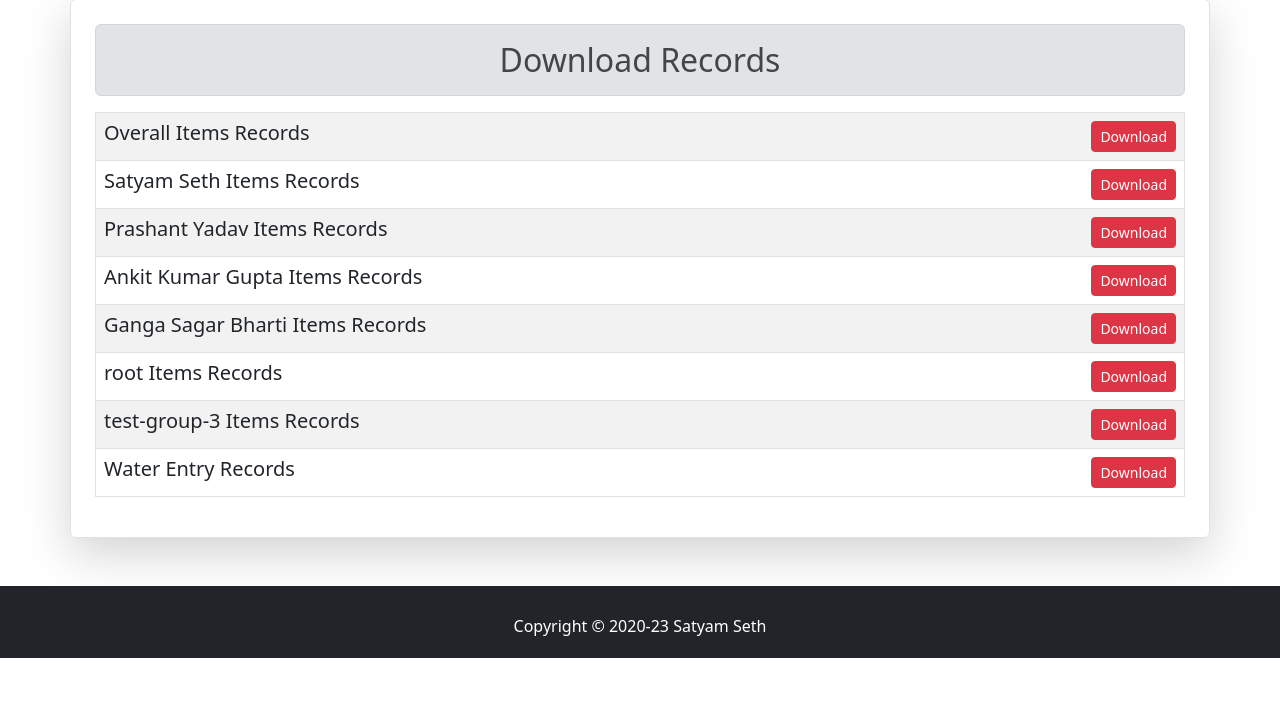
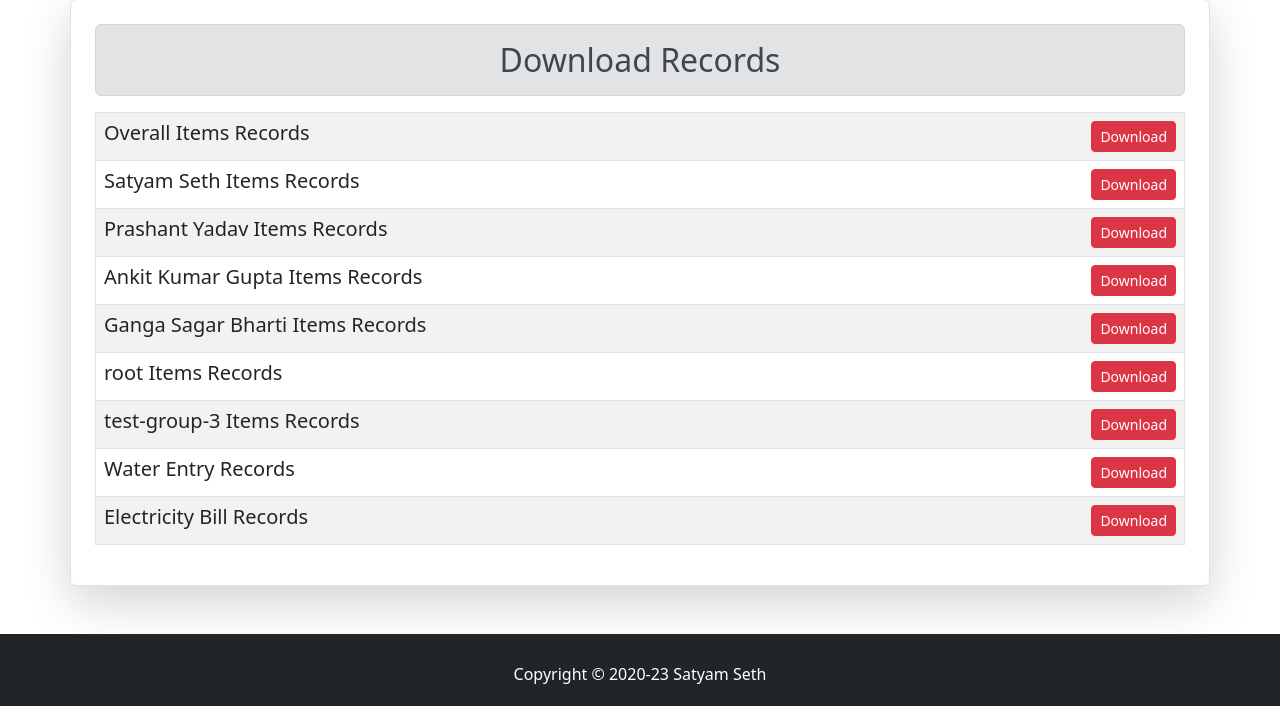
Before and after one commit to satyam-seth/D-52, a Django app: page /records/download/ in a window 1280 px wide. Shown: the part 420-1126 px from the top of the page. Before the commit the page ends 1078 px from the top, so only its background shows below. Run offline with Django 4.2, Linux system fonts and the light colour scheme; a user stored in the database is signed in; data comes from the database, SQL or seed files in the repository; both versions use the stored data as it was after the commit; some libraries are stand-ins or nearby versions.

Commit message:
add electricity excel view

```diff
--- a/the_split/records/models.py
+++ b/the_split/records/models.py
@@ -68,6 +68,7 @@ class Water(models.Model):
 
 # TODO: fix this model
 class Electricity(models.Model):
+    # TODO: add paid_on date field
     due_date = models.DateField()
     price = models.DecimalField(
         decimal_places=2,
@@ -82,6 +83,7 @@ class Electricity(models.Model):
 
 # TODO: fix this model
 class Maid(models.Model):
+    # TODO: add paid_on date field
     due_date = models.DateField()
     price = models.DecimalField(
         decimal_places=2,
--- a/the_split/records/templates/records/download.html
+++ b/the_split/records/templates/records/download.html
@@ -41,13 +41,13 @@
             <a class="float-end btn btn-sm btn-danger" href="{% url 'records:water_xls' %}" role="button">Download</a>
           </td>
         </tr>
-        <!-- <tr>
+        <tr>
           <td class="h5">
             Electricity Bill Records
-            <a class="float-end btn btn-sm btn-danger" href="#" role="button">Download</a>
+            <a class="float-end btn btn-sm btn-danger" href="{% url 'records:electricity_xls' %}" role="button">Download</a>
           </td>
         </tr>
-        <tr>
+        <!-- <tr>
           <td class="h5">
             Maid Salary Records
             <a class="float-end btn btn-sm btn-danger" href="#" role="button">Download</a>
--- a/the_split/records/urls.py
+++ b/the_split/records/urls.py
@@ -18,4 +18,5 @@ urlpatterns = [
     path("download/overall/", views.overall_xls, name="overall_xls"),
     path("download/<int:user_id>/", views.user_xls, name="user_xls"),
     path("water_xls/", views.water_xls, name="water_xls"),
+    path("electricity_xls/", views.electricity_xls, name="electricity_xls"),
 ]
--- a/the_split/records/views.py
+++ b/the_split/records/views.py
@@ -10,7 +10,7 @@ from django.http import HttpRequest, HttpResponse
 from django.shortcuts import redirect, render
 from django.views.generic import ListView, TemplateView, View
 from records.forms import RecordFrom, WaterFrom
-from records.models import Record, Water
+from records.models import Electricity, Record, Water
 
 User = get_user_model()
 
@@ -309,13 +309,13 @@ def water_xls(request):
         data.append(temp)
 
     # crate response object
-    file_name = "Water Records.xls"
+    file_name = "Water Entry Records.xls"
     response = HttpResponse(content_type="application/ms-excel")
     response["Content-Disposition"] = f"attachment; filename={file_name}"
 
     # create workbook and add sheet
     workbook = xlwt.Workbook(encoding="utf-8")
-    workbook_sheet = workbook.add_sheet("Water Records")
+    workbook_sheet = workbook.add_sheet("Water Entry Records")
 
     # add columns
     columns = [
@@ -339,3 +339,55 @@ def water_xls(request):
     # save workbook and return response
     workbook.save(response)
     return response
+
+
+# TODO: fix this view
+# TODO: Add login required once user group login achieved
+def electricity_xls(request):
+    """View to download electricity report excel file"""
+
+    # query data from db
+    records = Electricity.objects.all().order_by("due_date")
+
+    # prepare data
+    data = []
+    for record in records:
+        temp = [
+            record.due_date.strftime("%d-%m-%Y"),
+            record.price,
+            record.id,
+            record.created_on.strftime("%d-%m-%Y"),
+            record.created_on.strftime("%H:%M:%S"),
+        ]
+        data.append(temp)
+
+    # crate response object
+    file_name = "Electricity Bill Records.xls"
+    response = HttpResponse(content_type="application/ms-excel")
+    response["Content-Disposition"] = f"attachment; filename={file_name}"
+
+    # create workbook and add sheet
+    workbook = xlwt.Workbook(encoding="utf-8")
+    workbook_sheet = workbook.add_sheet("Electricity Bill Records")
+
+    # add columns
+    columns = [
+        "Date",
+        "Price",
+        "Entry ID",
+        "Entry Date",
+        "Entry Time",
+    ]
+    header_style = xlwt.easyxf("font: bold on")
+    for col_num, column in enumerate(columns):
+        workbook_sheet.write(0, col_num, column, header_style)
+
+    # add rows
+    data_style = xlwt.XFStyle()
+    for row_num, row in enumerate(data, start=1):
+        for col_num, value in enumerate(row):
+            workbook_sheet.write(row_num, col_num, value, data_style)
+
+    # save workbook and return response
+    workbook.save(response)
+    return response
```
Also changed, not shown: the_split/db.sqlite3.
